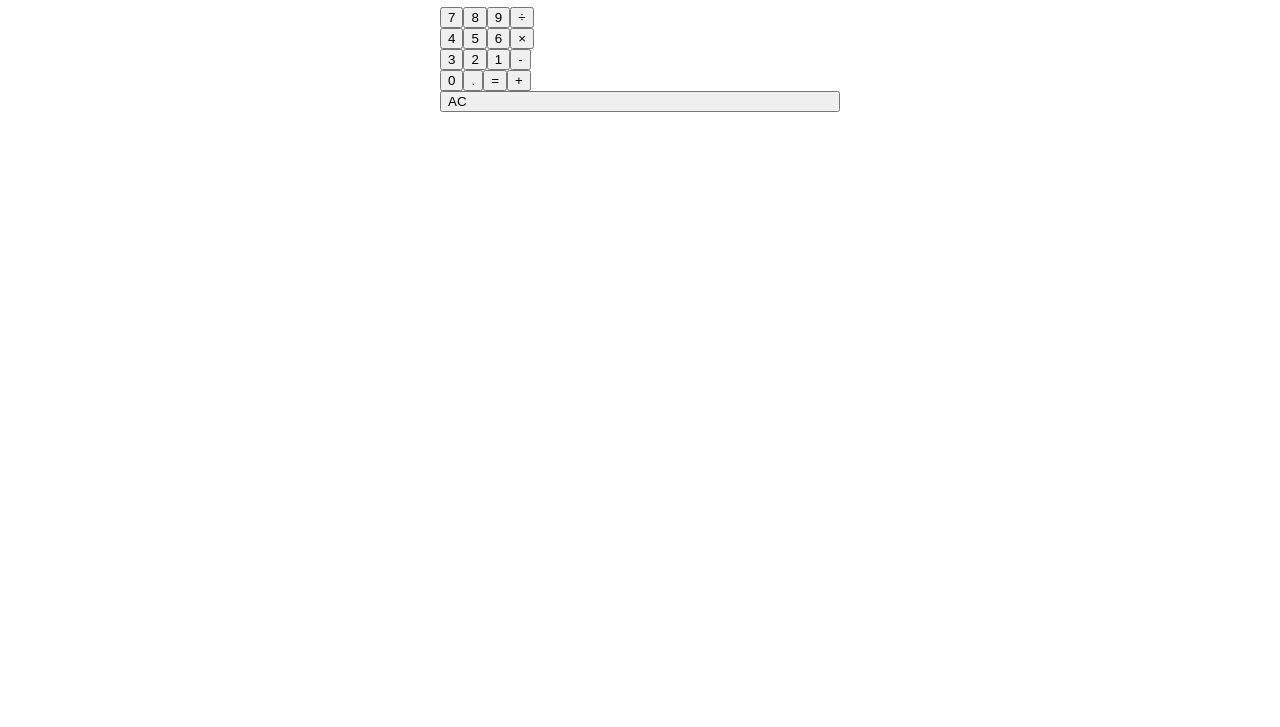
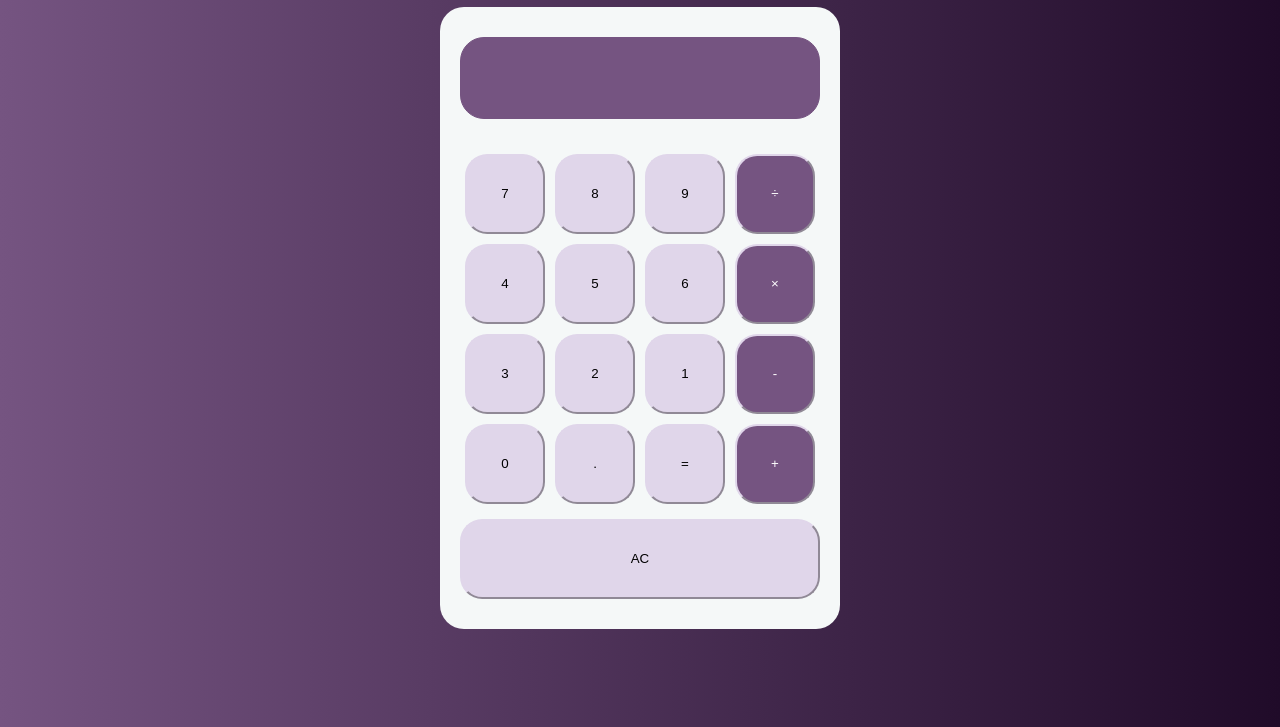
Before and after one commit to LaebaIqbal/MyCalculator, a plain HTML site: page index.html in a window 1280 px wide. Shown: the part 73-800 px from the top of the page. Drawn offline with Linux system fonts and the light colour scheme.

Commit message:
add more css Design

```diff
--- a/index.html
+++ b/index.html
@@ -9,7 +9,11 @@
 <body>
     <h1>My Calculator</h1>
     <div id = "container">
-        <div id ="display"></div>
+
+        <div class="row">
+            <div id ="display"></div>
+        </div>
+
         <div class="row" id=""r1>
             <button id ="btn7">7</button>
             <button id ="btn8">8</button>
--- a/style.css
+++ b/style.css
@@ -1,11 +1,54 @@
+body{
+    background: linear-gradient(to right, rgb(117, 84, 129), rgb(32, 11, 41));
+    color:  rgb(224, 214, 234);
+}
 #container{
-
+    background-color: rgb(245, 248, 248);
     max-width: 400px;
     margin: 0 auto;
+    border-radius: 3ch;
+
 
 }
 .row{
     display: flex;
-    flex:1;
+    justify-content: center;
+    align-items: center;
+    margin: 0px 20px;
 
 }
+
+button{
+    flex:1;
+    height: 80px;
+    background-color: rgb(224, 214, 234);
+    border-color: rgb(224, 214, 234);
+    margin: 5px;
+    border-radius: 3ch;
+
+}
+
+#display{
+    flex:1;
+    height: 80px;
+    border: 1px solid rgb(117, 84, 129);
+    text-align: right;
+    margin: 30px 0px;
+    border-radius: 3ch;
+    background-color: rgb(117, 84, 129);
+    color: white;
+
+}
+
+h1{
+    text-align: center;
+}
+
+#btnDiv, #btnMul, #btnSub, #btnAdd{
+    background-color:rgb(117, 84, 129);
+    color: white
+}
+
+#clear{
+    margin: 10px 0px 30px;
+}
```
